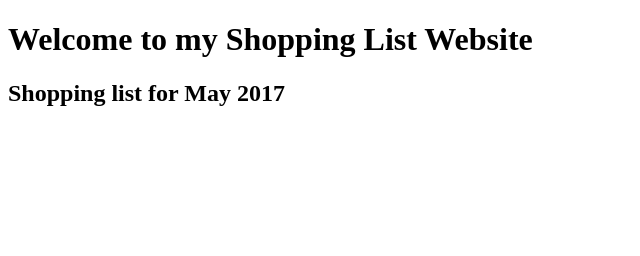
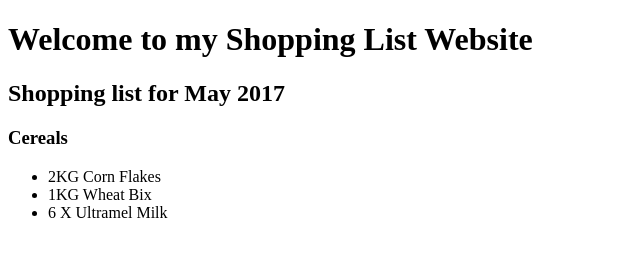
Before and after one commit to Codemninjahope/Sites, a plain HTML site: page index.html in a window 1280 px wide. Shown: the whole page, without its empty margins (0-640 px from the left). Drawn offline with Linux system fonts and the light colour scheme.

Commit message:
Website now has cereal information

```diff
--- a/index.html
+++ b/index.html
@@ -6,6 +6,11 @@
 	<h2>Shopping list for May 2017</h2>
 </head>
 <body>
-
+<h3>Cereals</h3>
+<ul>
+	<li>2KG Corn Flakes</li>
+	<li>1KG Wheat Bix</li>
+	<li>6 X Ultramel Milk</li>
+</ul>
 </body>
 </html>
```
